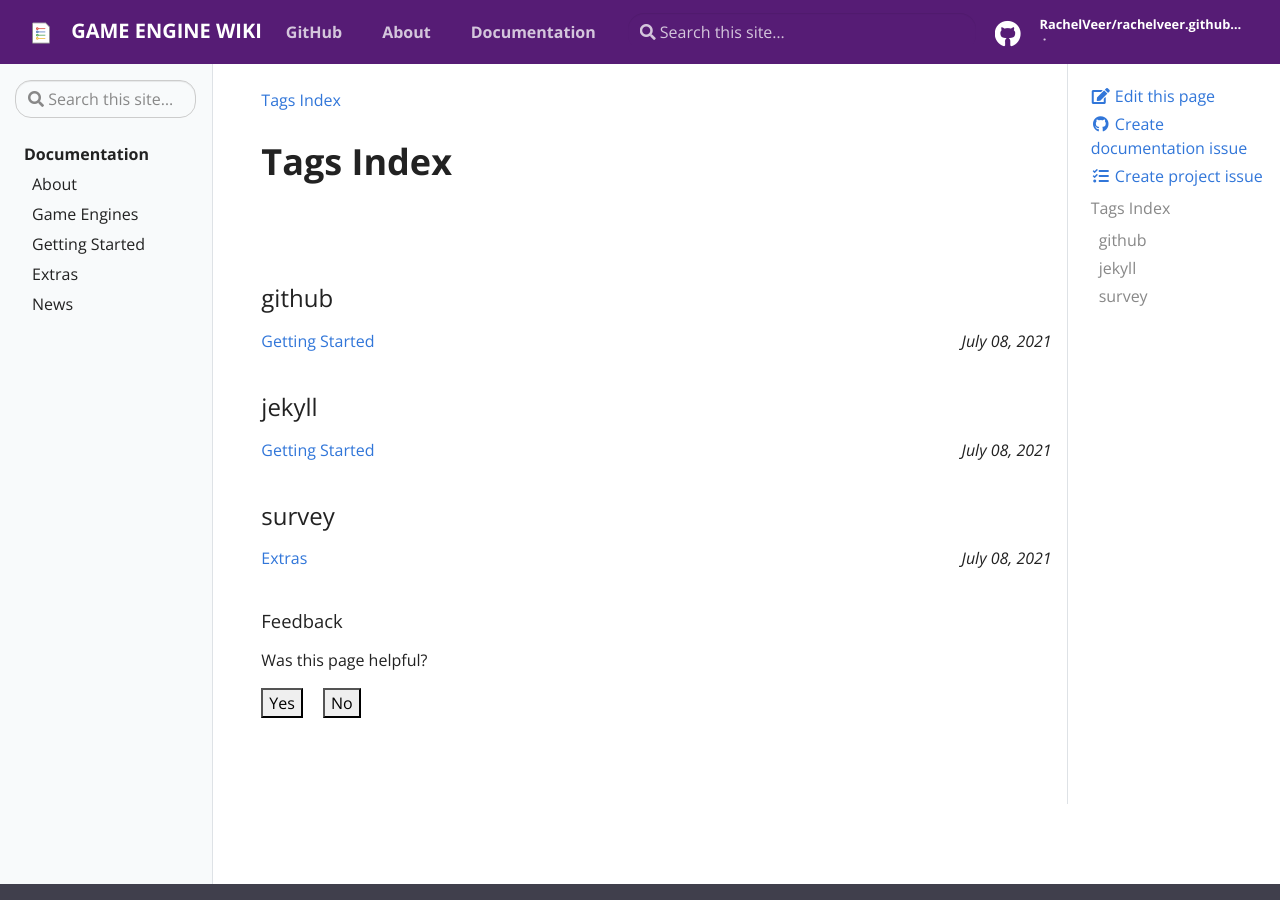
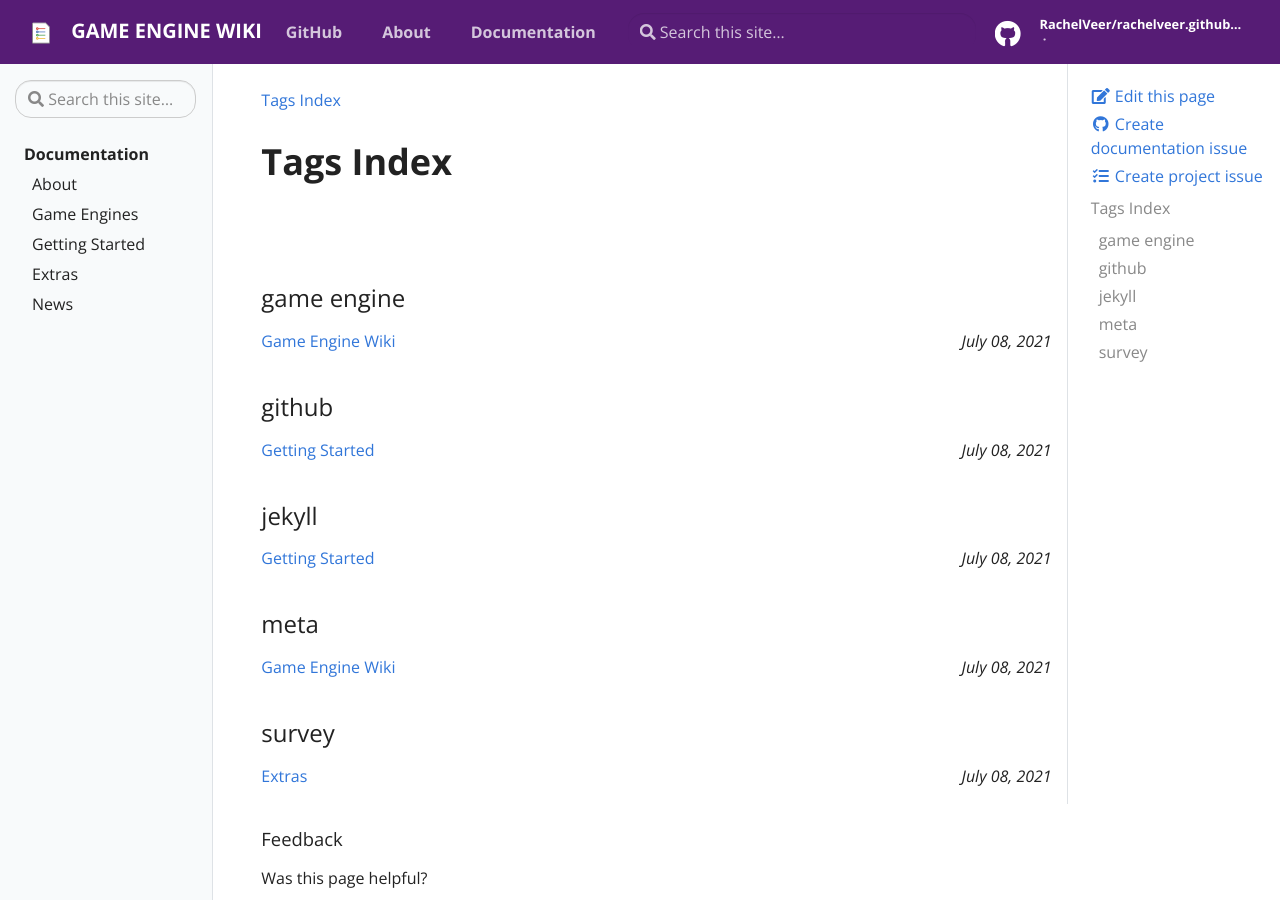
Before and after one commit to RachelVeer/rachelveer.github.io, a Jekyll site: the page built from pages/tags.html, in a window 1280 px wide and 900 px high. Built offline with Jekyll 4.4.1, drawn with Linux system fonts in a browser that asks for light colours.

Commit message:
Update game-engines.md

```diff
--- a/_docs/game-engines.md
+++ b/_docs/game-engines.md
@@ -1,5 +1,9 @@
 ---
 title: Game Engine Wiki
+tags:
+ - meta
+ - game engine
+description: And so our rabbit hole begins.
 ---
 # Welcome
 Here you can find articles detailing game engines.
```
